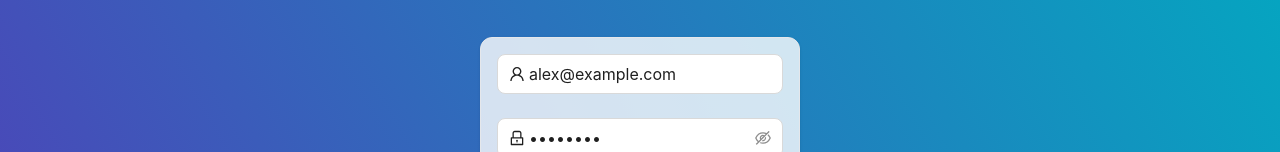
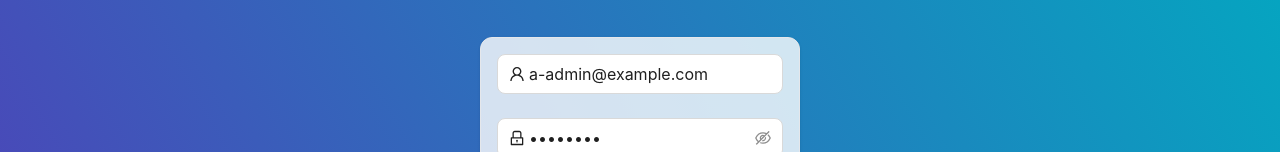
Before and after one commit to sunhaoxiang/a-admin, a React (Vite) app: page /login in a window 1280 px wide. Shown: the part 206-358 px from the top of the page. Built offline with nearby package versions, Linux system fonts and the light colour scheme.

Commit message:
feat: login

```diff
--- a/src/pages/user/login/Login.tsx
+++ b/src/pages/user/login/Login.tsx
@@ -31,7 +31,7 @@ const Login = () => {
               labelCol={{ span: 5 }}
               size="large"
               initialValues={{
-                email: 'alex@example.com',
+                email: 'a-admin@example.com',
                 password: 'password'
               }}
               onFinish={onFinish}
```
